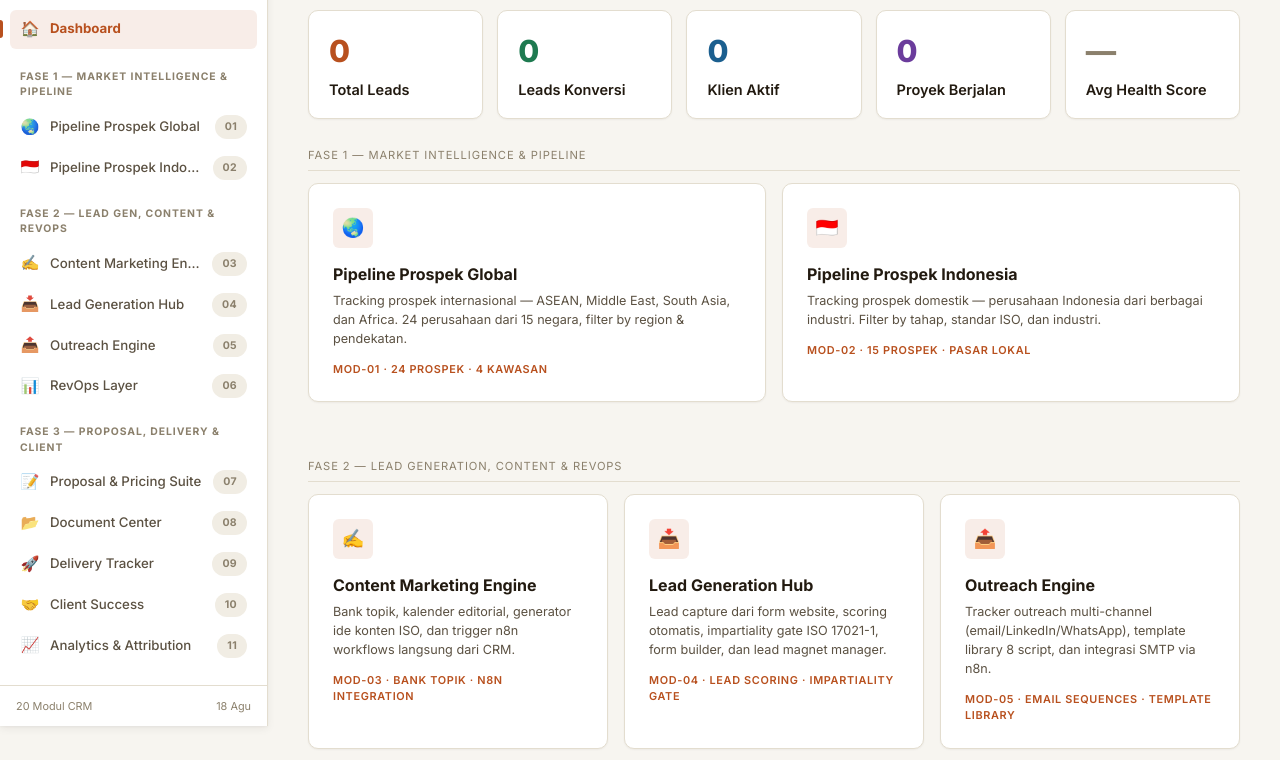
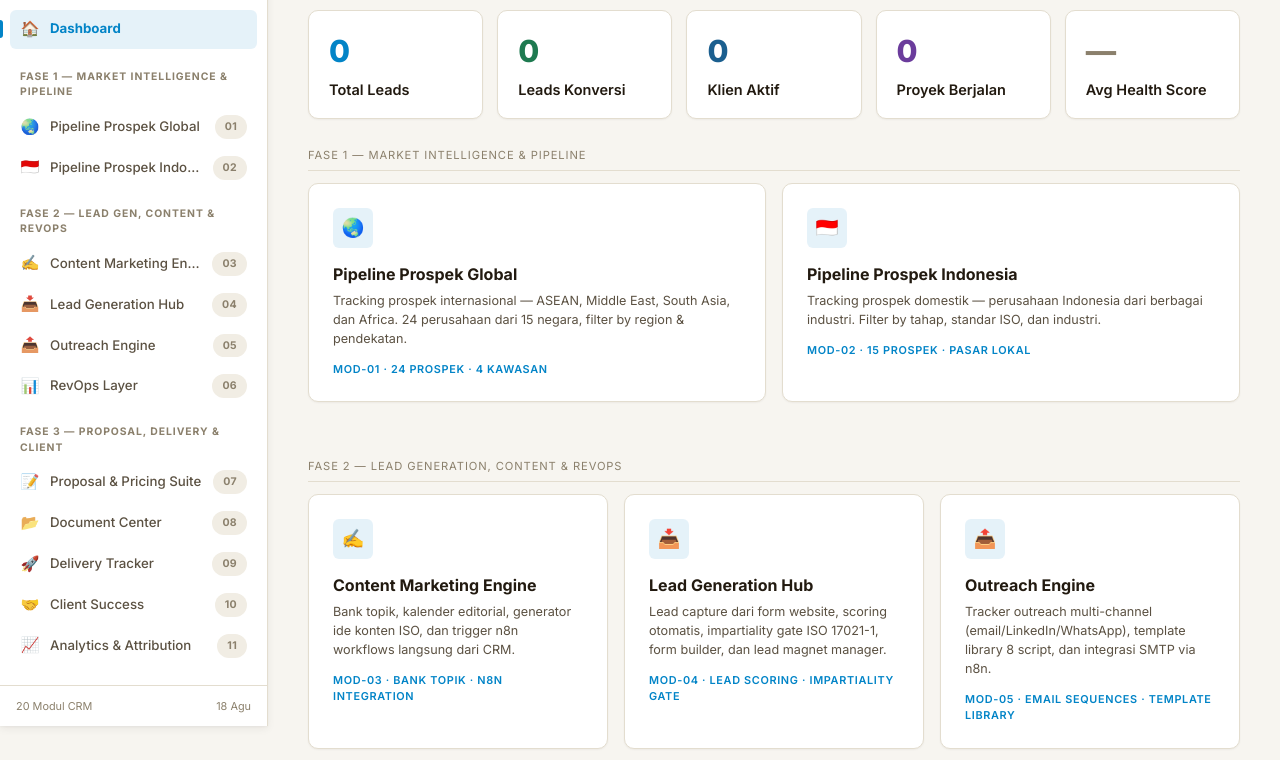
Before and after one commit to khosura1212/claude-crm, a plain HTML site: page index.html in a window 1280 px wide. Shown: the part 74-834 px from the top of the page. Drawn offline with Linux system fonts and the light colour scheme.

Commit message:
Sky blue theme + remove dark mode: update assets/theme.css

```diff
--- a/assets/theme.css
+++ b/assets/theme.css
@@ -23,10 +23,10 @@
   --text-2:#5B5142;
   --text-3:#8B806C;
 
-  --accent:#B8501E;
-  --accent-hover:#9C4319;
-  --accent-dim:rgba(184,80,30,.10);
-  --accent-2:#8A3B16;
+  --accent:#0284C7;
+  --accent-hover:#0369A1;
+  --accent-dim:rgba(2,132,199,.10);
+  --accent-2:#075985;
 
   --green:#1E7A50;      --green-dim:rgba(30,122,80,.11);
   --blue:#1B5F8F;       --blue-dim:rgba(27,95,143,.11);
@@ -54,47 +54,57 @@
 
   color-scheme:light;
 }
+/* Dark mode intentionally disabled. This block still matches
+   prefers-color-scheme:dark on purpose — it keeps winning the cascade
+   over each page's own leftover inline dark-mode block (which loads
+   earlier in source order) but now just re-asserts the light, sky-blue
+   palette, so OS/browser dark preference can never change the app's
+   appearance. */
 @media(prefers-color-scheme:dark){:root{
-  --bg:#0C1015; --surface:#141922; --surface-2:#1B222C; --surface-hover:#1A212B; --surface-hi:#1B222C;
-  --border:#2A323D; --border-s:#333D49; --border-strong:#3C4753;
-  --text:#EEEFF2; --text-2:#A8B0BC; --text-3:#707A88;
-  --accent:#E17B41; --accent-hover:#EC8C55; --accent-dim:rgba(225,123,65,.16); --accent-2:#F0975E;
-  --green:#3FAE78;   --green-dim:rgba(63,174,120,.15);
-  --blue:#5BA0D6;    --blue-dim:rgba(91,160,214,.15);
-  --orange:#DFA236;  --orange-dim:rgba(223,162,54,.15);
-  --red:#E06C63;     --red-dim:rgba(224,108,99,.15);
-  --purple:#AB84DE;  --purple-dim:rgba(171,132,222,.16);
-  --teal:#3FBDB2;    --teal-dim:rgba(63,189,178,.15);
-  --shadow-xs:0 1px 2px rgba(0,0,0,.35);
-  --shadow-sm:0 1px 2px rgba(0,0,0,.35),0 3px 10px rgba(0,0,0,.30);
-  --shadow-md:0 2px 8px rgba(0,0,0,.35),0 12px 28px rgba(0,0,0,.35);
-  --shadow-lg:0 10px 20px rgba(0,0,0,.40),0 28px 56px rgba(0,0,0,.45);
-  --shadow-inset:inset 0 1px 0 rgba(255,255,255,.03);
-  color-scheme:dark;
+  --bg:#F7F5F0; --surface:#FFFFFF; --surface-2:#F1EDE4; --surface-hover:#FBFAF6; --surface-hi:#FFFFFF;
+  --border:#E3DDCF; --border-s:#D6CDB8; --border-strong:#CFC4AC;
+  --text:#221A10; --text-2:#5B5142; --text-3:#8B806C;
+  --accent:#0284C7; --accent-hover:#0369A1; --accent-dim:rgba(2,132,199,.10); --accent-2:#075985;
+  --green:#1E7A50;   --green-dim:rgba(30,122,80,.11);
+  --blue:#1B5F8F;    --blue-dim:rgba(27,95,143,.11);
+  --orange:#AD720F;  --orange-dim:rgba(173,114,15,.12);
+  --red:#B0332B;     --red-dim:rgba(176,51,43,.11);
+  --purple:#6B3C9C;  --purple-dim:rgba(107,60,156,.11);
+  --teal:#177A73;    --teal-dim:rgba(23,122,115,.11);
+  --shadow-xs:0 1px 2px rgba(30,22,10,.05);
+  --shadow-sm:0 1px 2px rgba(30,22,10,.04),0 3px 8px rgba(30,22,10,.06);
+  --shadow-md:0 2px 6px rgba(30,22,10,.05),0 10px 24px rgba(30,22,10,.08);
+  --shadow-lg:0 8px 16px rgba(30,22,10,.06),0 24px 48px rgba(30,22,10,.14);
+  --shadow-inset:inset 0 1px 0 rgba(255,255,255,.5);
+  color-scheme:light;
 }}
+/* Manual dark toggle intentionally disabled. Kept only so any leftover
+   data-theme="dark" attribute (a page's own old inline toggle script, or
+   a returning visitor's cached localStorage value) still resolves to the
+   light palette instead of a stale dark one. */
 :root[data-theme="dark"]{
-  --bg:#0C1015; --surface:#141922; --surface-2:#1B222C; --surface-hover:#1A212B; --surface-hi:#1B222C;
-  --border:#2A323D; --border-s:#333D49; --border-strong:#3C4753;
-  --text:#EEEFF2; --text-2:#A8B0BC; --text-3:#707A88;
-  --accent:#E17B41; --accent-hover:#EC8C55; --accent-dim:rgba(225,123,65,.16); --accent-2:#F0975E;
-  --green:#3FAE78;   --green-dim:rgba(63,174,120,.15);
-  --blue:#5BA0D6;    --blue-dim:rgba(91,160,214,.15);
-  --orange:#DFA236;  --orange-dim:rgba(223,162,54,.15);
-  --red:#E06C63;     --red-dim:rgba(224,108,99,.15);
-  --purple:#AB84DE;  --purple-dim:rgba(171,132,222,.16);
-  --teal:#3FBDB2;    --teal-dim:rgba(63,189,178,.15);
-  --shadow-xs:0 1px 2px rgba(0,0,0,.35);
-  --shadow-sm:0 1px 2px rgba(0,0,0,.35),0 3px 10px rgba(0,0,0,.30);
-  --shadow-md:0 2px 8px rgba(0,0,0,.35),0 12px 28px rgba(0,0,0,.35);
-  --shadow-lg:0 10px 20px rgba(0,0,0,.40),0 28px 56px rgba(0,0,0,.45);
-  --shadow-inset:inset 0 1px 0 rgba(255,255,255,.03);
-  color-scheme:dark;
+  --bg:#F7F5F0; --surface:#FFFFFF; --surface-2:#F1EDE4; --surface-hover:#FBFAF6; --surface-hi:#FFFFFF;
+  --border:#E3DDCF; --border-s:#D6CDB8; --border-strong:#CFC4AC;
+  --text:#221A10; --text-2:#5B5142; --text-3:#8B806C;
+  --accent:#0284C7; --accent-hover:#0369A1; --accent-dim:rgba(2,132,199,.10); --accent-2:#075985;
+  --green:#1E7A50;   --green-dim:rgba(30,122,80,.11);
+  --blue:#1B5F8F;    --blue-dim:rgba(27,95,143,.11);
+  --orange:#AD720F;  --orange-dim:rgba(173,114,15,.12);
+  --red:#B0332B;     --red-dim:rgba(176,51,43,.11);
+  --purple:#6B3C9C;  --purple-dim:rgba(107,60,156,.11);
+  --teal:#177A73;    --teal-dim:rgba(23,122,115,.11);
+  --shadow-xs:0 1px 2px rgba(30,22,10,.05);
+  --shadow-sm:0 1px 2px rgba(30,22,10,.04),0 3px 8px rgba(30,22,10,.06);
+  --shadow-md:0 2px 6px rgba(30,22,10,.05),0 10px 24px rgba(30,22,10,.08);
+  --shadow-lg:0 8px 16px rgba(30,22,10,.06),0 24px 48px rgba(30,22,10,.14);
+  --shadow-inset:inset 0 1px 0 rgba(255,255,255,.5);
+  color-scheme:light;
 }
 :root[data-theme="light"]{
   --bg:#F7F5F0; --surface:#FFFFFF; --surface-2:#F1EDE4; --surface-hover:#FBFAF6; --surface-hi:#FFFFFF;
   --border:#E3DDCF; --border-s:#D6CDB8; --border-strong:#CFC4AC;
   --text:#221A10; --text-2:#5B5142; --text-3:#8B806C;
-  --accent:#B8501E; --accent-hover:#9C4319; --accent-dim:rgba(184,80,30,.10); --accent-2:#8A3B16;
+  --accent:#0284C7; --accent-hover:#0369A1; --accent-dim:rgba(2,132,199,.10); --accent-2:#075985;
   --green:#1E7A50; --green-dim:rgba(30,122,80,.11);
   --blue:#1B5F8F; --blue-dim:rgba(27,95,143,.11);
   --orange:#AD720F; --orange-dim:rgba(173,114,15,.12);
```
